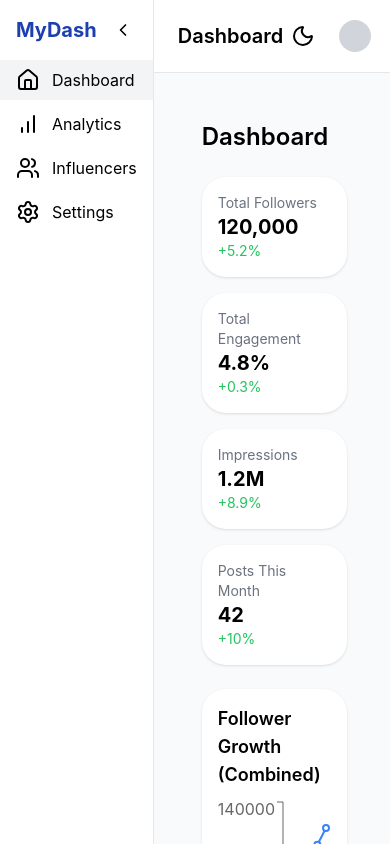
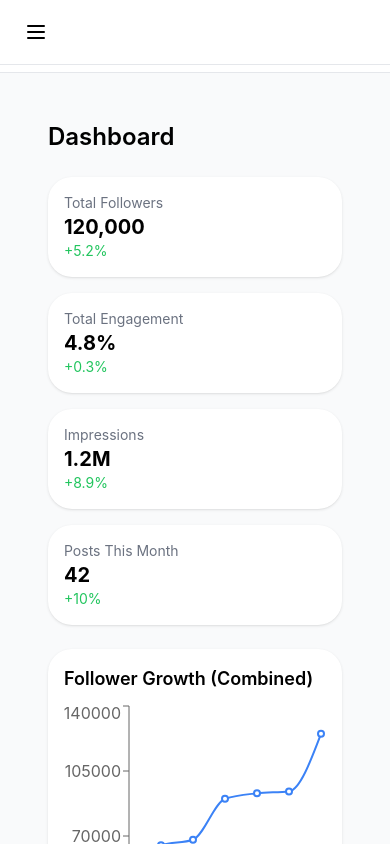
Before and after one commit to Azin-Alahkhani/dashboard-portfolio, a React (Create React App) app: page /login in a window 390 px wide. Both pictures are taken after typing "Sample", "Sample123" into the empty fields and a click on the button "Log In". Built offline with nearby package versions, Linux system fonts and the light colour scheme.

Commit message:
fix sidebar mobile

```diff
--- a/package.json
+++ b/package.json
@@ -13,6 +13,7 @@
     "@types/react": "^19.1.6",
     "@types/react-dom": "^19.1.6",
     "@types/react-router-dom": "^5.3.3",
+    "boring-avatars": "^1.11.2",
     "chart.js": "^4.4.9",
     "lucide-react": "^0.513.0",
     "react": "^19.1.0",
--- a/src/components/Header.tsx
+++ b/src/components/Header.tsx
@@ -1,8 +1,14 @@
 // components/Header.tsx
-import { Moon, Sun } from "lucide-react";
-import { useEffect, useState } from "react";
+import { Menu, Moon, Sun } from "lucide-react";
+import { Dispatch, SetStateAction, useEffect, useState } from "react";
 
-export function Header() {
+export function Header({
+  setIsCollapsed,
+  isMobile,
+}: {
+  setIsCollapsed: Dispatch<SetStateAction<boolean>>;
+  isMobile: boolean;
+}) {
   const [dark, setDark] = useState(
     () => localStorage.getItem("theme") === "dark"
   );
@@ -14,6 +20,19 @@ export function Header() {
 
   return (
     <header className="flex justify-between items-center px-6 py-4 border-b bg-white dark:bg-gray-800">
+      {isMobile && (
+        // Mobile hamburger header
+        <div className="fixed top-0 left-0 right-0 z-50 flex items-start justify-between bg-white dark:bg-gray-800 border-b dark:border-gray-700 px-4 py-3">
+          <button
+            onClick={() => setIsCollapsed((prev: any) => !prev)}
+            className="p-2 rounded hover:bg-gray-100 dark:hover:bg-gray-700"
+            aria-label="Toggle menu"
+          >
+            <Menu />
+          </button>
+          <div />
+        </div>
+      )}
       <h1 className="text-xl font-semibold">Dashboard</h1>
       <div className="flex items-center gap-4">
         <button
--- a/src/components/Layout.tsx
+++ b/src/components/Layout.tsx
@@ -1,12 +1,16 @@
 import { Sidebar } from "./Sidebar";
 import { Header } from "./Header";
+import { useState } from "react";
+import { useIsMobile } from "../hooks/IsMobile"; // adjust path if needed
 
 export default function Layout({ children }: { children: React.ReactNode }) {
+  const [isMCollapsed, setIsMCollapsed] = useState(false);
+  const isMobile = useIsMobile();
   return (
     <div className="flex h-screen bg-gray-50 dark:bg-gray-900">
-      <Sidebar />
+      <Sidebar isMobile={isMobile} isMobileMenuOpen={isMCollapsed} />
       <div className="flex flex-col flex-1">
-        <Header />
+        <Header setIsCollapsed={setIsMCollapsed} isMobile={isMobile} />
         <main className="p-6 overflow-auto">{children}</main>
       </div>
     </div>
--- a/src/components/Sidebar.tsx
+++ b/src/components/Sidebar.tsx
@@ -1,4 +1,5 @@
-// components/Sidebar.tsx
+import { useEffect, useState } from "react";
+import { Link, useLocation } from "react-router-dom";
 import {
   Home,
   BarChart,
@@ -8,13 +9,19 @@ import {
   ChevronRight,
   Menu,
 } from "lucide-react";
-import { Link, useLocation } from "react-router-dom";
 import clsx from "clsx";
-import { useState } from "react";
 
-export function Sidebar() {
+export function Sidebar({
+  isMobileMenuOpen,
+  isMobile,
+}: {
+  isMobileMenuOpen?: boolean;
+  isMobile: boolean;
+}) {
   const location = useLocation();
-  const [collapsed, setCollapsed] = useState(false);
+
+  const [isCollapsed, setIsCollapsed] = useState(false);
+
   const navItems = [
     { name: "Dashboard", path: "/", icon: <Home /> },
     { name: "Analytics", path: "/analytics", icon: <BarChart /> },
@@ -22,45 +29,79 @@ export function Sidebar() {
     { name: "Settings", path: "/settings", icon: <Settings /> },
   ];
 
+  // When screen switches from mobile to desktop, close mobile menu
+  // (optional, but good UX)
+
   return (
+    <>
+      {/* Mobile hamburger header
+      {isMobile && (
+        <div className="fixed top-0 left-0 right-0 z-50 flex items-start justify-between bg-white dark:bg-gray-800 border-b dark:border-gray-700 px-4 py-3">
+          <button
+            onClick={() => setIsMobileMenuOpen((prev) => !prev)}
+            className="p-2 rounded hover:bg-gray-100 dark:hover:bg-gray-700"
+            aria-label="Toggle menu"
+          >
+            <Menu />
+          </button>
+          <div />
+        </div>
+      )}*/}
+
+      {/* Sidebar */}
       <aside
+        onMouseEnter={() => isMobile && !isCollapsed && setIsCollapsed(false)}
+        onMouseLeave={() => isMobile && isCollapsed && setIsCollapsed(true)}
         className={clsx(
-        "transition-all duration-300 bg-white dark:bg-gray-800 border-r dark:border-gray-700 h-full flex flex-col",
-        collapsed ? "w-16" : "w-64"
+          "fixed top-0 left-0 h-full bg-white dark:bg-gray-800 border-r dark:border-gray-700 flex flex-col transition-all duration-300 z-40",
+          "md:static md:h-auto md:top-auto md:left-auto",
+          // Mobile sidebar overlay toggle
+          isMobile
+            ? isMobileMenuOpen
+              ? "w-64 translate-x-0"
+              : "-translate-x-full w-64"
+            : isCollapsed
+            ? "md:w-16"
+            : "md:w-64",
+          "transform md:transform-none"
         )}
+        style={{ transitionProperty: "width, transform" }}
       >
-      {/* Sidebar Header with toggle */}
-      <div className="flex items-center justify-between px-4 py-4">
-        <span className="text-xl font-bold text-primary">
-          {collapsed ? <Menu /> : "MyDash"}
-        </span>
+        {/* Desktop header with collapse toggle */}
+
+        <div className="flex items-center justify-between px-4 py-4 border-b dark:border-gray-700">
           <button
-          onClick={() => setCollapsed((prev) => !prev)}
             title="Toggle Sidebar"
             className="p-1 rounded hover:bg-gray-100 dark:hover:bg-gray-700"
+            onClick={() => setIsCollapsed(!isCollapsed)}
           >
-          {collapsed ? <ChevronRight size={20} /> : <ChevronLeft size={20} />}
+            <span className="text-xl font-bold text-primary">
+              {isCollapsed ? <Menu /> : "MyDash"}
+            </span>
           </button>
         </div>
 
-      {/* Navigation */}
-      <nav className="space-y-1 flex-1">
+        {/* Navigation links */}
+        <nav className="mt-2 flex-1 space-y-1 px-1">
           {navItems.map((item) => (
             <Link
               key={item.path}
               to={item.path}
               className={clsx(
-              "flex items-center gap-3 px-4 py-2 hover:bg-gray-100 dark:hover:bg-gray-700 transition",
+                "flex items-center gap-3 py-2 px-4 rounded-md hover:bg-gray-100 dark:hover:bg-gray-700 transition",
                 location.pathname === item.path
                   ? "bg-gray-100 dark:bg-gray-700"
                   : ""
               )}
             >
               <span className="text-xl">{item.icon}</span>
-            {!collapsed && <span>{item.name}</span>}
+              {!isCollapsed && <span>{item.name}</span>}
             </Link>
           ))}
         </nav>
       </aside>
+
+      {/* Overlay for mobile menu */}
+    </>
   );
 }
--- a/src/data/socialMediaData.ts
+++ b/src/data/socialMediaData.ts
@@ -14,45 +14,52 @@ export const mainKPIs = [
 export const followerGrowthData = [
   {
     date: "2025-01-01",
-    instagram: 30000,
+    instagram: 10000,
     twitter: 25000,
+    facebook: 13000,
+    linkedin: 4000,
+  },
+  {
+    date: "2025-01-15",
+    instagram: 17000,
+    twitter: 23000,
     facebook: 15000,
     linkedin: 10000,
   },
   {
     date: "2025-02-01",
-    instagram: 35000,
-    twitter: 27000,
+    instagram: 23000,
+    twitter: 16000,
     facebook: 17000,
     linkedin: 12000,
   },
   {
     date: "2025-03-01",
     instagram: 40000,
-    twitter: 29000,
+    twitter: 17000,
     facebook: 19000,
     linkedin: 14000,
   },
   {
     date: "2025-04-01",
     instagram: 42000,
-    twitter: 31000,
+    twitter: 15000,
     facebook: 21000,
     linkedin: 15000,
   },
   {
     date: "2025-05-01",
     instagram: 45000,
-    twitter: 33000,
-    facebook: 23000,
+    twitter: 13000,
+    facebook: 20000,
     linkedin: 16000,
   },
   {
     date: "2025-06-01",
     instagram: 48000,
-    twitter: 35000,
-    facebook: 25000,
-    linkedin: 18000,
+    twitter: 14000,
+    facebook: 40000,
+    linkedin: 23000,
   },
 ];
 
--- /dev/null
+++ b/src/hooks/IsMobile.ts
@@ -0,0 +1,23 @@
+import { useState, useEffect } from "react";
+
+const MOBILE_BREAKPOINT = 768; // px, match Tailwind md breakpoint
+
+export function useIsMobile(breakpoint = MOBILE_BREAKPOINT): boolean {
+  const [isMobile, setIsMobile] = useState(
+    () => window.innerWidth < breakpoint
+  );
+
+  useEffect(() => {
+    function onResize() {
+      setIsMobile(window.innerWidth < breakpoint);
+    }
+
+    window.addEventListener("resize", onResize);
+    // Initial check in case of SSR or hydration mismatch
+    onResize();
+
+    return () => window.removeEventListener("resize", onResize);
+  }, [breakpoint]);
+
+  return isMobile;
+}
```
Also changed, not shown: 1 other file (tests, documents, lock files or other folders). Lines whose indentation alone changed are shown as unchanged.
